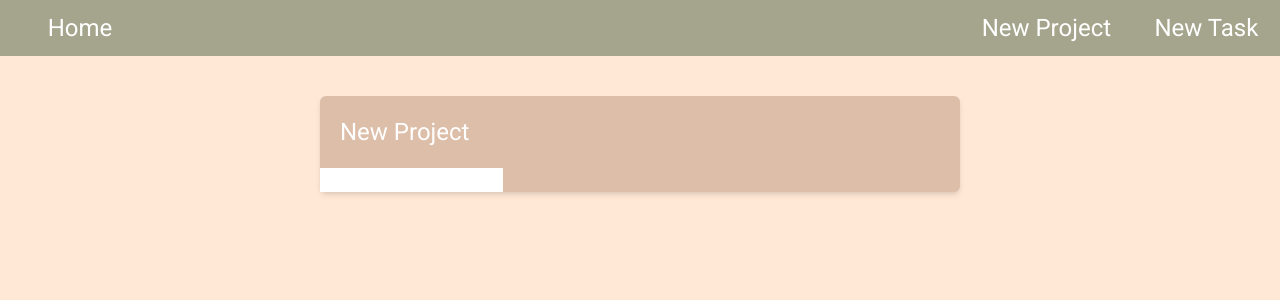
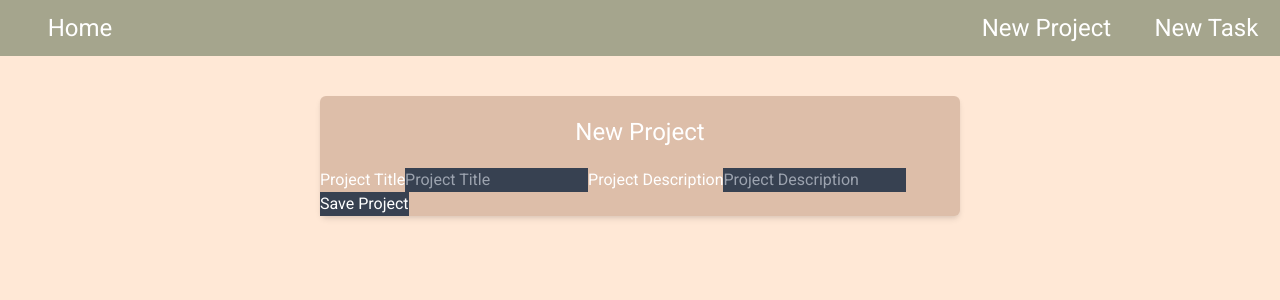
Before and after one commit to tomidziurdzia/projects-tasks-pern, a React (Vite) app in the folder client/: page /projects/new in a window 1280 px wide. Shown: the top 300 px of the page. Built offline with nearby package versions, Linux system fonts and the light colour scheme.

Commit message:
Hice el create del CRUD

```diff
--- a/client/components/FormProject.jsx
+++ b/client/components/FormProject.jsx
@@ -1,16 +1,62 @@
 import { Formik, Form, Field } from "formik";
+import { useNavigate } from "react-router-dom";
 
-const FormProject = () => {
+const FormProject = ({ project }) => {
+  const navigate = useNavigate();
+
+  const handleSubmit = async (values) => {
+    const data = await fetch("http://localhost:4000/projects", {
+      method: "POST",
+      body: JSON.stringify(values),
+      headers: {
+        "Content-Type": "application/json",
+      },
+    });
+    const respuesta = await data.json();
+    console.log(respuesta);
+    navigate("/");
+  };
+
   return (
     <div className="bg-color2 text-white w-6/12 m-auto justify-center mt-10 rounded-md shadow-md">
-      <p className="text-2xl p-5">New Project</p>
-      <Formik>
+      <p className="text-2xl p-5 text-center">New Project</p>
+      <Formik
+        initialValues={{
+          title: project?.title ?? "",
+          description: project?.description ?? "",
+        }}
+        enableReinitialize={true}
+        onSubmit={async (values, { resetForm }) => {
+          await handleSubmit(values);
+          resetForm();
+        }}
+      >
         <Form>
-          <Field></Field>
+          <label htmlFor="title">Project Title</label>
+          <Field
+            className="bg-gray-700"
+            id="title"
+            name="title"
+            type="text"
+            placeholder="Project Title"
+          />
+          <label htmlFor="description">Project Description</label>
+          <Field
+            className="bg-gray-700"
+            id="description"
+            name="description"
+            placeholder="Project Description"
+            type="text"
+          />
+          <input type="submit" value="Save Project" className="bg-gray-700" />
         </Form>
       </Formik>
     </div>
   );
 };
 
+FormProject.defaultProps = {
+  project: {},
+};
+
 export default FormProject;
--- a/client/components/Project.jsx
+++ b/client/components/Project.jsx
@@ -3,7 +3,7 @@ import React from "react";
 const Project = ({ project }) => {
   const { title, description } = project;
   return (
-    <div className="bg-color1 w-96 p-3 text-white rounded-md shadow-md">
+    <div className="bg-color1 w-96 p-3 mb-6 text-white rounded-md shadow-md">
       <p className="text-center text-2xl mb-3">{title}</p>
       <p>{description}</p>
     </div>
```
Also changed, not shown: 2 other files (tests, documents, lock files or other folders).
